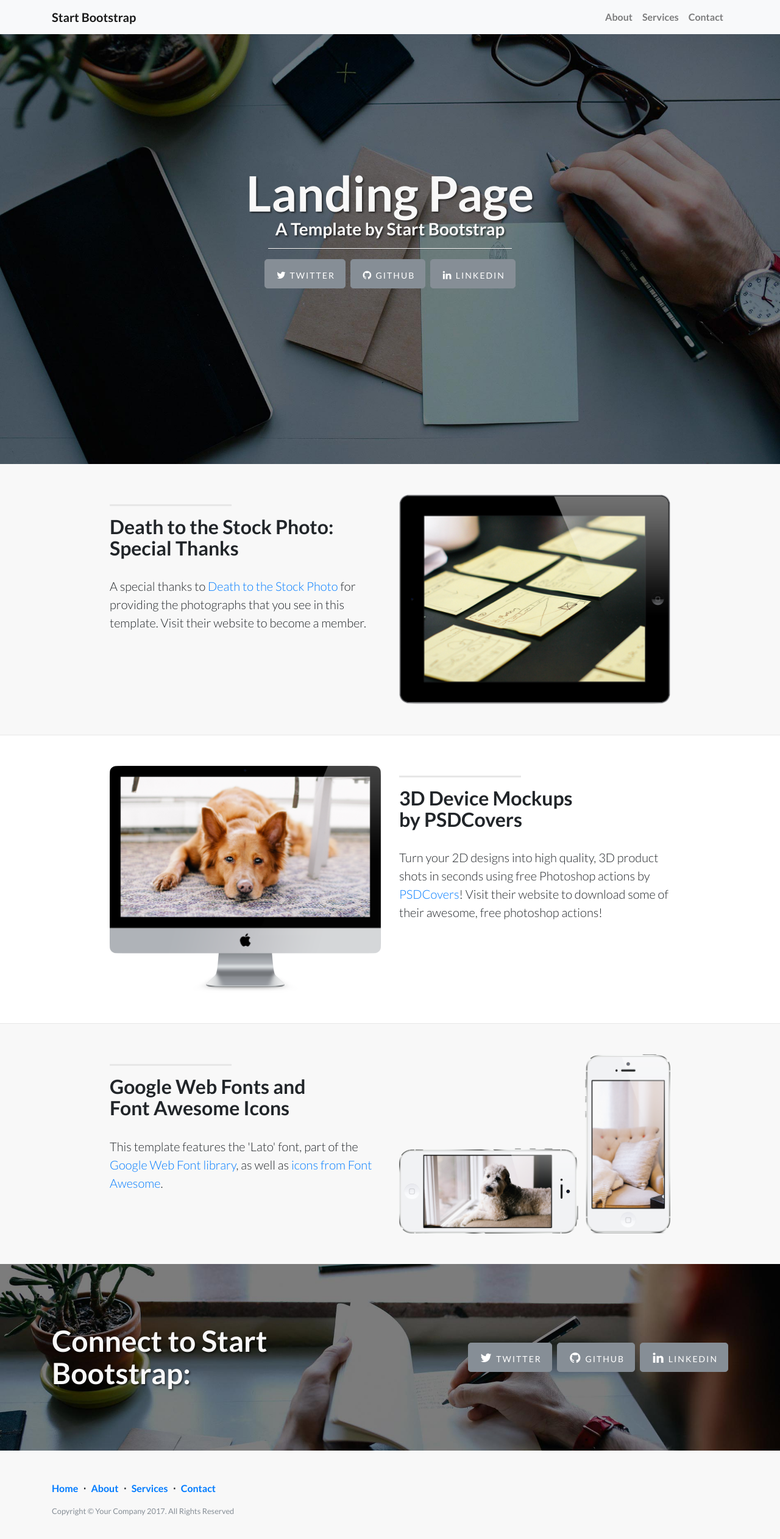
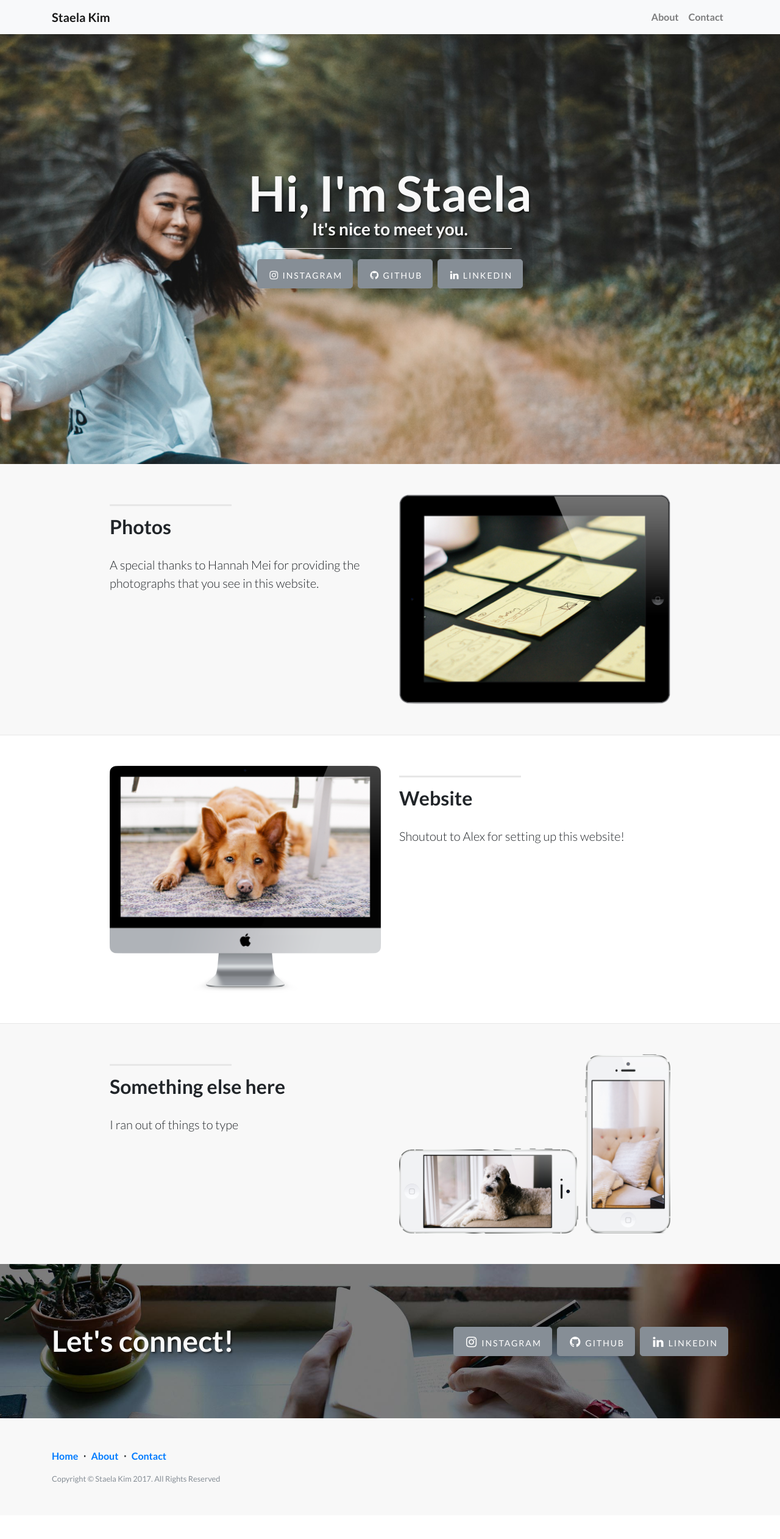
Before and after one commit to staelaykim/staelaykim.github.io, a website: page index.html in a window 1280 px wide. Shown: the whole page at 61% size. After the commit the page ends 2485 px from the top, so only its background shows below. Drawn offline with Linux system fonts and the light colour scheme.

Commit message:
"Staela-fied" the website

```diff
--- a/css/landing-page.css
+++ b/css/landing-page.css
@@ -19,7 +19,7 @@ body, h1, h2, h3, h4, h5, h6 {
   padding-bottom: 50px;
   text-align: center;
   color: #f8f8f8;
-  background: url(../img/intro-bg.jpg) no-repeat center center;
+  background: url(../img/_MG_63252.jpg) no-repeat center center;
   background-size: cover;
 }
 
--- a/index.html
+++ b/index.html
@@ -8,7 +8,7 @@
     <meta name="description" content="">
     <meta name="author" content="">
 
-    <title>Landing Page - Start Bootstrap Theme</title>
+    <title>Staela Kim</title>
 
     <!-- Bootstrap core CSS -->
     <link href="vendor/bootstrap/css/bootstrap.min.css" rel="stylesheet">
@@ -27,20 +27,17 @@
     <!-- Navigation -->
     <nav class="navbar navbar-expand-lg navbar-light bg-light fixed-top">
       <div class="container">
-        <a class="navbar-brand" href="#">Start Bootstrap</a>
+        <a class="navbar-brand" href="#">Staela Kim</a>
         <button class="navbar-toggler" type="button" data-toggle="collapse" data-target="#navbarResponsive" aria-controls="navbarResponsive" aria-expanded="false" aria-label="Toggle navigation">
           <span class="navbar-toggler-icon"></span>
         </button>
         <div class="collapse navbar-collapse" id="navbarResponsive">
           <ul class="navbar-nav ml-auto">
             <li class="nav-item">
-              <a class="nav-link" href="#">About</a>
+              <a class="nav-link" href="#about">About</a>
             </li>
             <li class="nav-item">
-              <a class="nav-link" href="#">Services</a>
-            </li>
-            <li class="nav-item">
-              <a class="nav-link" href="#">Contact</a>
+              <a class="nav-link" href="#contact">Contact</a>
             </li>
           </ul>
         </div>
@@ -51,24 +48,24 @@
     <header class="intro-header">
       <div class="container">
         <div class="intro-message">
-          <h1>Landing Page</h1>
-          <h3>A Template by Start Bootstrap</h3>
+          <h1>Hi, I'm Staela</h1>
+          <h3>It's nice to meet you.</h3>
           <hr class="intro-divider">
           <ul class="list-inline intro-social-buttons">
             <li class="list-inline-item">
-              <a href="#" class="btn btn-secondary btn-lg">
-                <i class="fa fa-twitter fa-fw"></i>
-                <span class="network-name">Twitter</span>
+              <a href="https://www.instagram.com/seattlesnorlax/" class="btn btn-secondary btn-lg">
+                <i class="fa fa-instagram fa-fw"></i>
+                <span class="network-name">Instagram</span>
               </a>
             </li>
             <li class="list-inline-item">
-              <a href="#" class="btn btn-secondary btn-lg">
+              <a href="https://github.com/staelaykim" class="btn btn-secondary btn-lg">
                 <i class="fa fa-github fa-fw"></i>
                 <span class="network-name">Github</span>
               </a>
             </li>
             <li class="list-inline-item">
-              <a href="#" class="btn btn-secondary btn-lg">
+              <a href="https://www.linkedin.com/in/staelakim/" class="btn btn-secondary btn-lg">
                 <i class="fa fa-linkedin fa-fw"></i>
                 <span class="network-name">Linkedin</span>
               </a>
@@ -79,6 +76,7 @@
     </header>
 
     <!-- Page Content -->
+    <div id="about">
     <section class="content-section-a">
 
       <div class="container">
@@ -86,10 +84,8 @@
           <div class="col-lg-5 ml-auto">
             <hr class="section-heading-spacer">
             <div class="clearfix"></div>
-            <h2 class="section-heading">Death to the Stock Photo:<br>Special Thanks</h2>
-            <p class="lead">A special thanks to
-              <a target="_blank" href="http://join.deathtothestockphoto.com/">Death to the Stock Photo</a>
-              for providing the photographs that you see in this template. Visit their website to become a member.</p>
+            <h2 class="section-heading">Photos</h2>
+            <p class="lead">A special thanks to Hannah Mei for providing the photographs that you see in this website.</p>
           </div>
           <div class="col-lg-5 mr-auto">
             <img class="img-fluid" src="img/ipad.png" alt="">
@@ -99,6 +95,7 @@
       </div>
       <!-- /.container -->
     </section>
+  </div>
 
     <section class="content-section-b">
 
@@ -108,9 +105,8 @@
           <div class="col-lg-5 mr-auto order-lg-2">
             <hr class="section-heading-spacer">
             <div class="clearfix"></div>
-            <h2 class="section-heading">3D Device Mockups<br>by PSDCovers</h2>
-            <p class="lead">Turn your 2D designs into high quality, 3D product shots in seconds using free Photoshop actions by
-              <a target="_blank" href="http://www.psdcovers.com/">PSDCovers</a>! Visit their website to download some of their awesome, free photoshop actions!</p>
+            <h2 class="section-heading">Website</h2>
+            <p class="lead">Shoutout to Alex for setting up this website!</p>
           </div>
           <div class="col-lg-5 ml-auto order-lg-1">
             <img class="img-fluid" src="img/dog.png" alt="">
@@ -131,10 +127,8 @@
           <div class="col-lg-5 ml-auto">
             <hr class="section-heading-spacer">
             <div class="clearfix"></div>
-            <h2 class="section-heading">Google Web Fonts and<br>Font Awesome Icons</h2>
-            <p class="lead">This template features the 'Lato' font, part of the
-              <a target="_blank" href="http://www.google.com/fonts">Google Web Font library</a>, as well as
-              <a target="_blank" href="http://fontawesome.io">icons from Font Awesome</a>.</p>
+            <h2 class="section-heading">Something else here</h2>
+            <p class="lead">I ran out of things to type</p>
           </div>
           <div class="col-lg-5 mr-auto ">
             <img class="img-fluid" src="img/phones.png" alt="">
@@ -146,31 +140,31 @@
 
     </section>
     <!-- /.content-section-a -->
-
+    <div id="contact">
     <aside class="banner">
 
       <div class="container">
 
         <div class="row">
           <div class="col-lg-6 my-auto">
-            <h2>Connect to Start Bootstrap:</h2>
+            <h2>Let's connect!</h2>
           </div>
           <div class="col-lg-6 my-auto">
             <ul class="list-inline banner-social-buttons">
               <li class="list-inline-item">
-                <a href="#" class="btn btn-secondary btn-lg">
-                  <i class="fa fa-twitter fa-fw"></i>
-                  <span class="network-name">Twitter</span>
+                <a href="https://www.instagram.com/seattlesnorlax/" class="btn btn-secondary btn-lg">
+                  <i class="fa fa-instagram fa-fw"></i>
+                  <span class="network-name">Instagram</span>
                 </a>
               </li>
               <li class="list-inline-item">
-                <a href="#" class="btn btn-secondary btn-lg">
+                <a href="https://github.com/staelaykim" class="btn btn-secondary btn-lg">
                   <i class="fa fa-github fa-fw"></i>
                   <span class="network-name">Github</span>
                 </a>
               </li>
               <li class="list-inline-item">
-                <a href="#" class="btn btn-secondary btn-lg">
+                <a href="https://www.linkedin.com/in/staelakim/" class="btn btn-secondary btn-lg">
                   <i class="fa fa-linkedin fa-fw"></i>
                   <span class="network-name">Linkedin</span>
                 </a>
@@ -183,6 +177,7 @@
       <!-- /.container -->
 
     </aside>
+  </div>
     <!-- /.banner -->
 
     <!-- Footer -->
@@ -198,14 +193,10 @@
           </li>
           <li class="footer-menu-divider list-inline-item">&sdot;</li>
           <li class="list-inline-item">
-            <a href="#services">Services</a>
-          </li>
-          <li class="footer-menu-divider list-inline-item">&sdot;</li>
-          <li class="list-inline-item">
             <a href="#contact">Contact</a>
           </li>
         </ul>
-        <p class="copyright text-muted small">Copyright &copy; Your Company 2017. All Rights Reserved</p>
+        <p class="copyright text-muted small">Copyright &copy; Staela Kim 2017. All Rights Reserved</p>
       </div>
     </footer>
 
```
Also changed, not shown: README.md, img/_MG_63252.jpg (added), img/staela.jpg (added), 1 other file.
